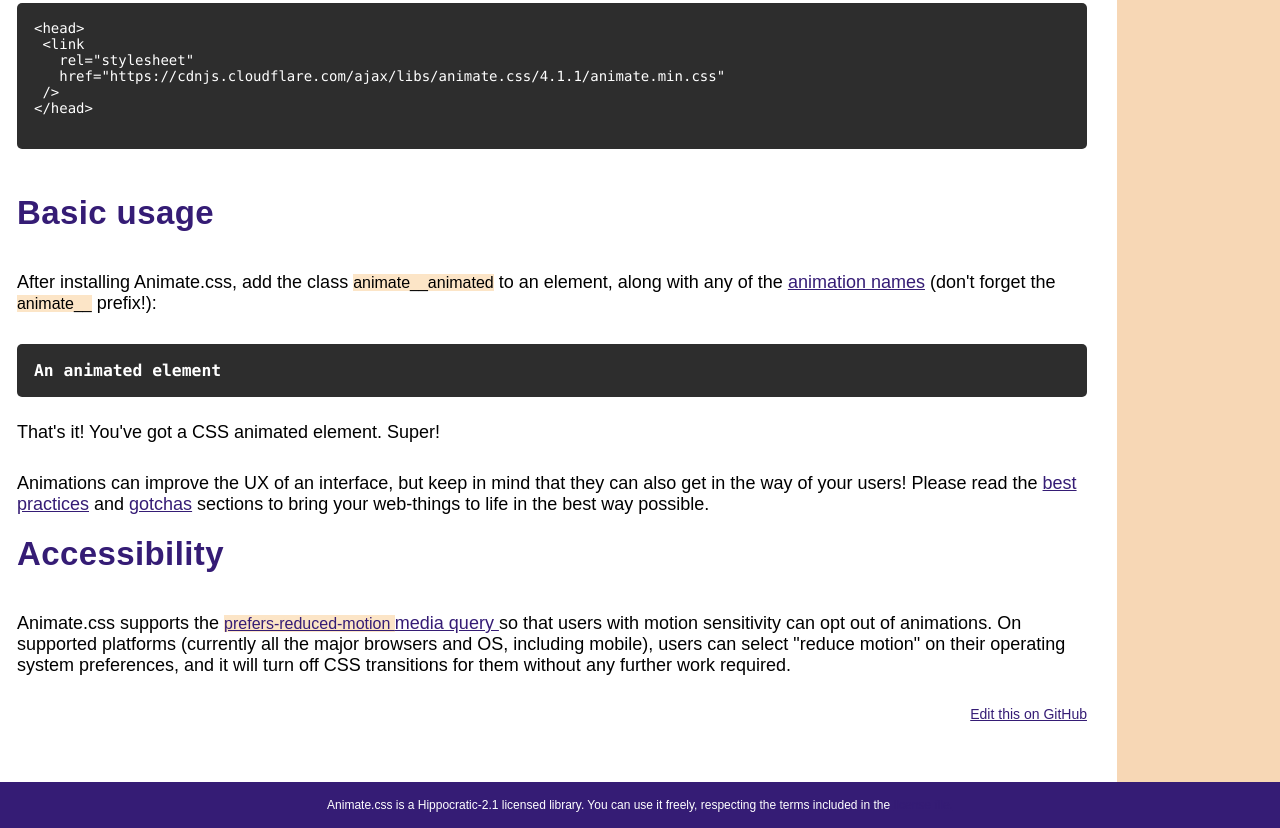
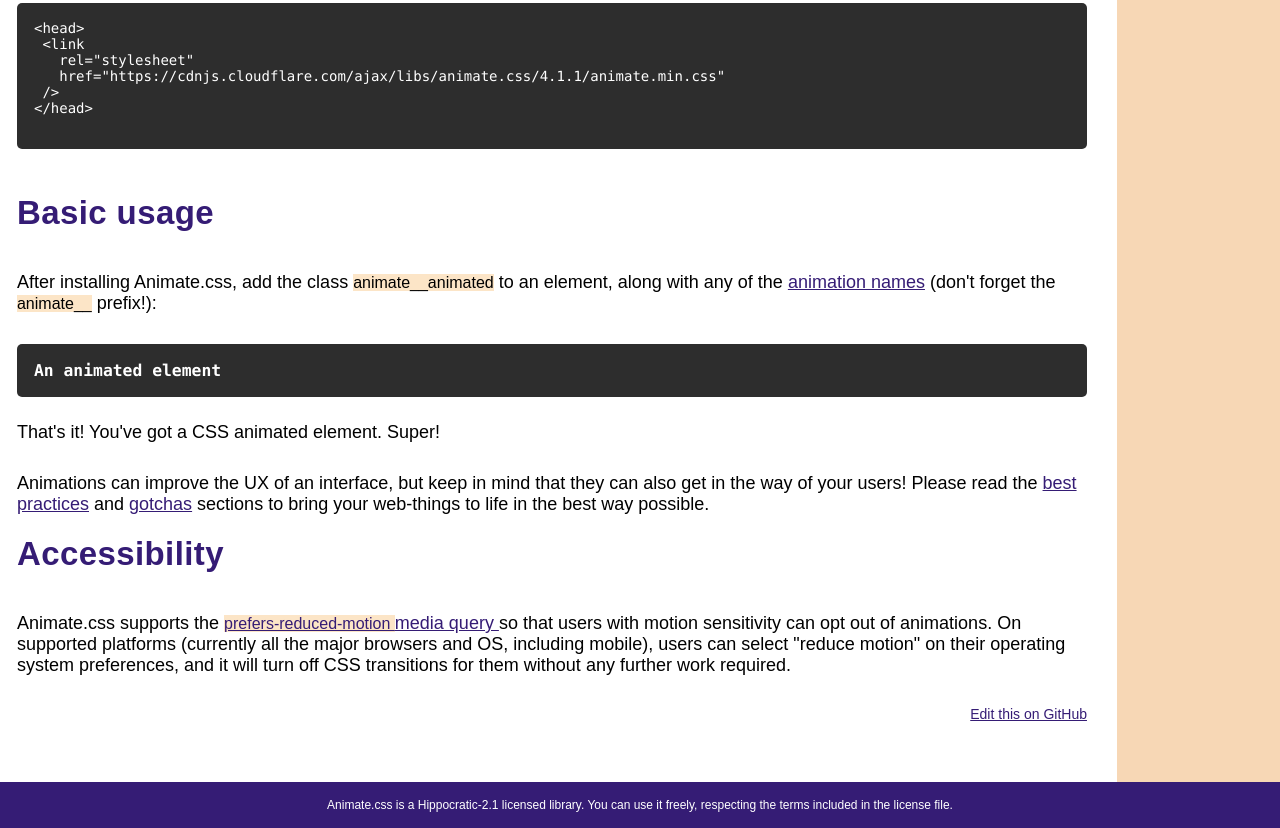
Before and after one commit to betuloran/Animate.css, a plain HTML site: page index.html in a window 1280 px wide. Shown: the part 1583-2411 px from the top of the page. Drawn offline with Linux system fonts and the light colour scheme.

Commit message:
index.html updated

```diff
--- a/index.html
+++ b/index.html
@@ -192,8 +192,7 @@
 
   <footer class="main-footer">
     <p>
-      Animate.css is a Hippocratic-2.1 licensed library. You can use it freely, respecting the terms included in the <a
-        href="">license file.</a>
+      Animate.css is a Hippocratic-2.1 licensed library. You can use it freely, respecting the terms included in the license file.</a>
     </p>
   </footer>
 
```
